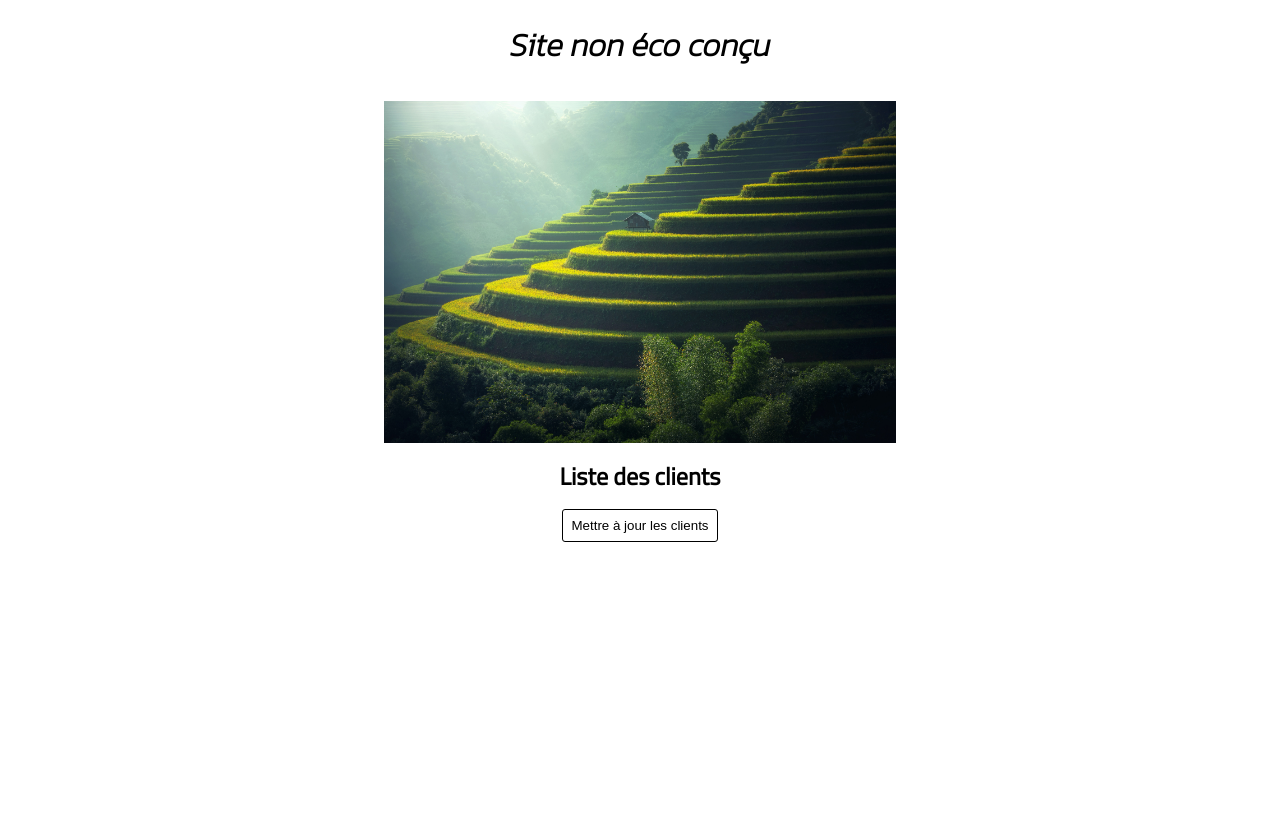
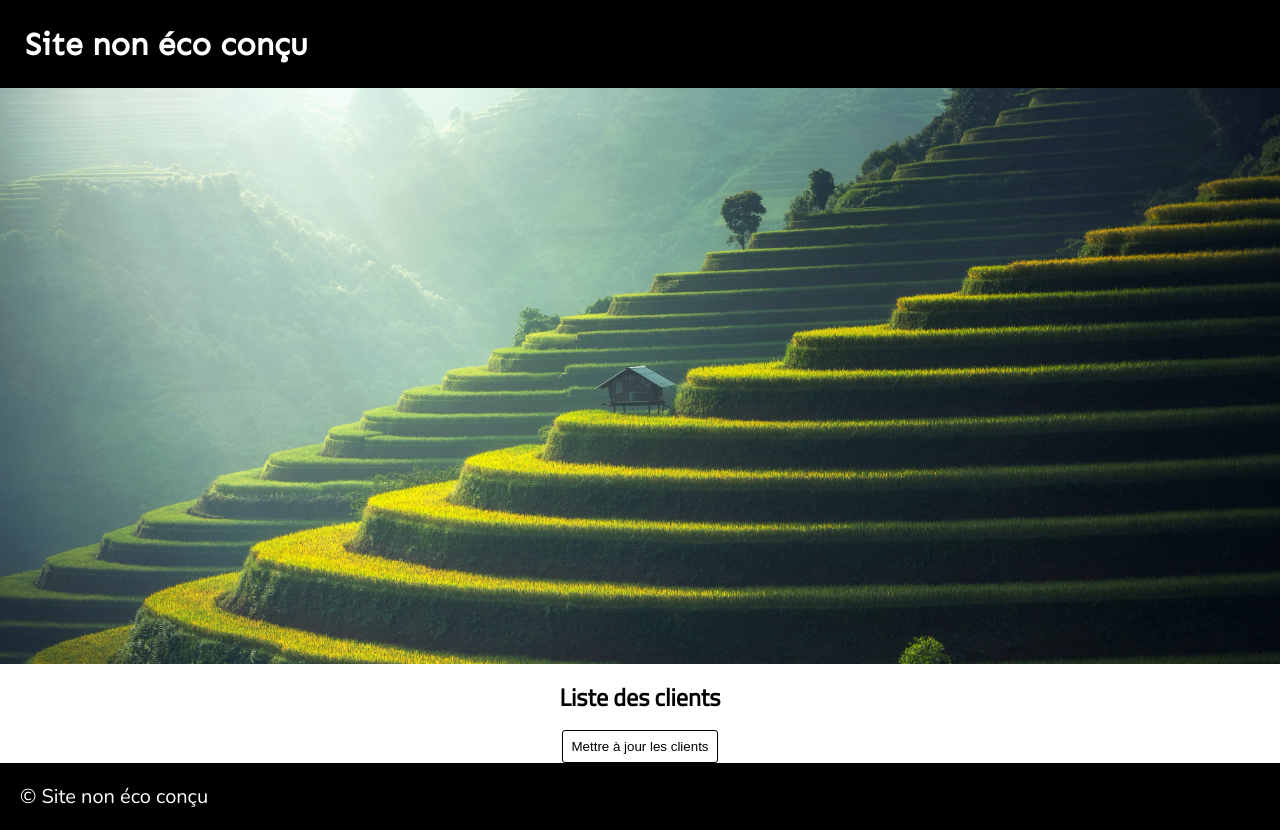
Before and after one commit to johannadznd/eco_conception, a PHP site: page / in a window 1280 px wide. Before the commit the page ends 542 px from the top, so only its background shows below. Run offline with PHP 8.4, Linux system fonts and the light colour scheme; data that the repository does not hold is empty; some web fonts are replaced.

Commit message:
feat: change style

```diff
--- a/public/index.php
+++ b/public/index.php
@@ -13,15 +13,11 @@ $pdo = getPdo();
         width: 350px;
     }
 
-    body {
-        margin: 0;
-        font-family: Arial, sans-serif;
-    }
-
     .carousel-container {
-        width: 40%;
+        width: 100%;
         margin: auto;
         overflow: hidden;
+        height: 45vw;
     }
 
     .carousel {
--- a/public/style.css
+++ b/public/style.css
@@ -1,9 +1,11 @@
 body {
   font-family: "Nunito", sans-serif;
+  margin: 0;
 }
 
 h1 {
-  font-family: "Kanit", sans-serif;
+  font-family: "Sen", sans-serif;
+  margin: 25px;
 }
 
 h2 {
--- a/public/traitement.php
+++ b/public/traitement.php
@@ -28,3 +28,5 @@ foreach ($clients as $key => $client) {
         echo "Erreur de mise à jour du client  $client->name : " . $reponse  . "<br>";
     }
 }
+
+require_once '../views/layout/footer.php';
--- a/views/layout/footer.php
+++ b/views/layout/footer.php
@@ -1,2 +1,22 @@
 </body>
+
+<footer>
+    <p class="p_footer">
+        © Site non éco conçu
+    </p>
+</footer>
+
 </html>
+
+<style>
+    footer {
+        background: black;
+        padding: 10px;
+    }
+
+    .p_footer {
+        color: white;
+        margin: 10px;
+    font-size: 20px;
+    }
+</style>
--- a/views/layout/header.php
+++ b/views/layout/header.php
@@ -9,21 +9,21 @@
     <link rel="preconnect" href="https://fonts.googleapis.com">
     <link rel="preconnect" href="https://fonts.gstatic.com" crossorigin>
     <link href="https://fonts.googleapis.com/css2?family=Aldrich&family=Nunito:wght@300&display=swap" rel="stylesheet">
-    <link href="https://fonts.googleapis.com/css2?family=Kanit:ital,wght@1,200&display=swap" rel="stylesheet">
+    <link href="https://fonts.googleapis.com/css2?family=Sen&display=swap" rel="stylesheet">
     <link href="https://fonts.googleapis.com/css2?family=Titillium+Web&display=swap" rel="stylesheet">
 
     <style>
         header {
-            margin-bottom: 10px;
+            background: black;
         }
 
         a {
-            color: black;
+            color: white;
             text-decoration: none;
         }
     </style>
 </head>
-<header class="flex center">
+<header class="flex left">
     <h1><a href="/">
             Site non éco conçu
         </a>
```
